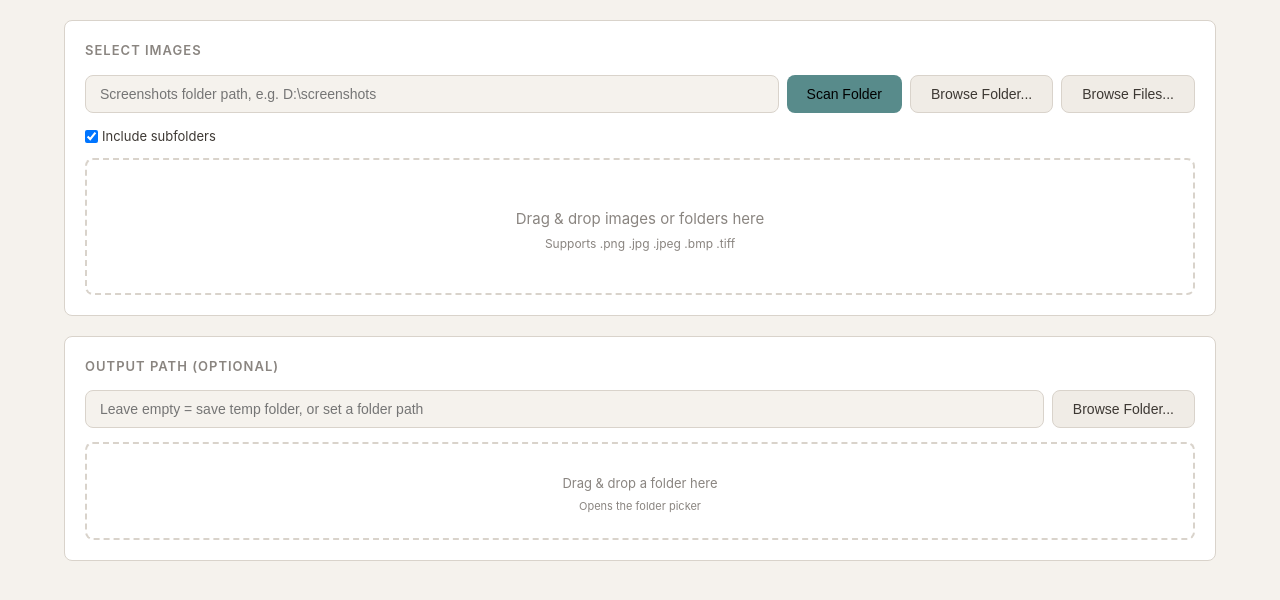
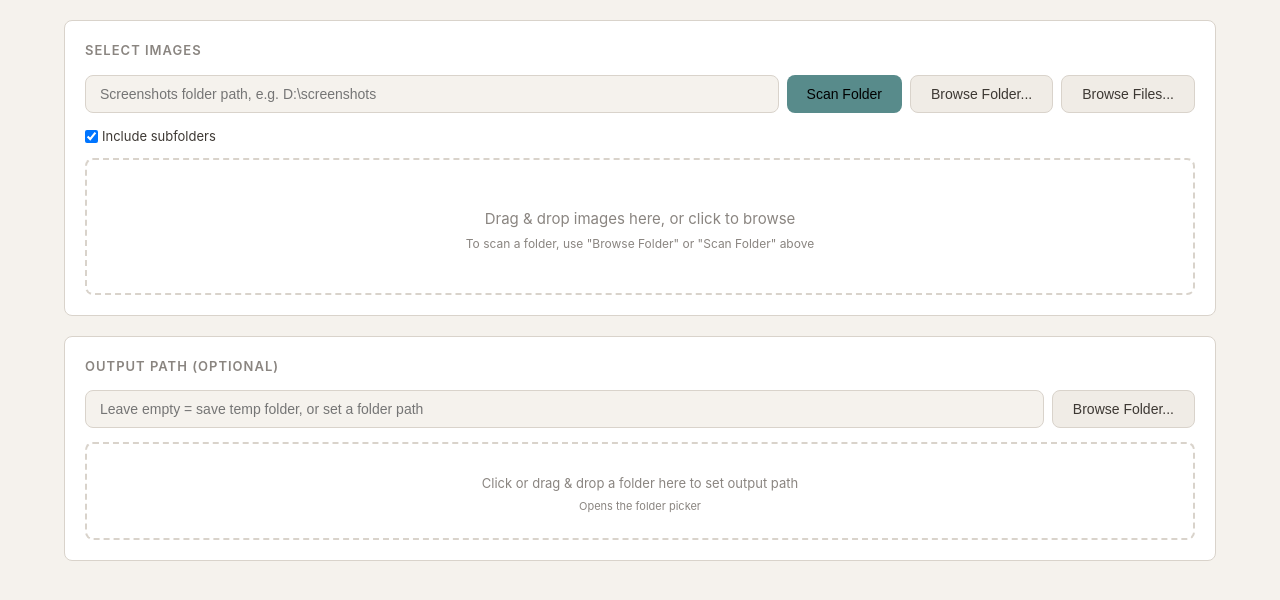
Before and after one commit to aREversez/image-optimizer, a FastAPI app: page / in a window 1280 px wide. Shown: the part 63-663 px from the top of the page. Run offline with FastAPI, Linux system fonts and the light colour scheme; some libraries are stand-ins or nearby versions.

Commit message:
fix: update drag-and-drop instructions and improve user notifications

```diff
--- a/app/main.py
+++ b/app/main.py
@@ -480,7 +480,7 @@ body{background:#f5f5f0;color:#333;font-family:system-ui,sans-serif;display:flex
 .overlay-view{flex:1;display:flex;flex-direction:column}
 .overlay-label{padding:8px 16px;font-size:12px;text-align:center;color:#888;background:#fafaf5;user-select:none}
 .overlay-wrap{flex:1;display:flex;align-items:center;justify-content:center;overflow:auto;padding:16px;background:#f0f0eb;cursor:pointer}
-.overlay-img{max-width:100%;max-height:100%;object-fit:contain}
+.overlay-img{width:100%;height:100%;object-fit:contain}
 </style>
 </head><body>"""
     result = None
--- a/app/templates/index.html
+++ b/app/templates/index.html
@@ -263,11 +263,10 @@ header h1 span { color: var(--accent); }
     </div>
     <div class="drop-zone" id="drop-zone">
       <div class="drop-zone-icon"></div>
-      <div class="drop-zone-text">Drag & drop images or folders here</div>
-      <div class="drop-zone-hint">Supports .png .jpg .jpeg .bmp .tiff</div>
+      <div class="drop-zone-text">Drag & drop images here, or click to browse</div>
+      <div class="drop-zone-hint">To scan a folder, use "Browse Folder" or "Scan Folder" above</div>
     </div>
     <input type="file" id="file-input" accept="image/png,image/jpeg,image/bmp" multiple style="display:none" />
-    <input type="file" id="folder-input" webkitdirectory style="display:none" />
   </div>
 
   <!-- Output Path -->
@@ -279,7 +278,7 @@ header h1 span { color: var(--accent); }
     </div>
     <div class="drop-zone drop-zone-compact" id="output-drop-zone">
       <div class="drop-zone-icon"></div>
-      <div class="drop-zone-text">Drag & drop a folder here</div>
+      <div class="drop-zone-text">Click or drag & drop a folder here to set output path</div>
       <div class="drop-zone-hint">Opens the folder picker</div>
     </div>
   </div>
@@ -404,7 +403,6 @@ const dirPath = $('dir-path'),
       scanBtn = $('scan-btn'),
       dropZone = $('drop-zone'),
       fileInput = $('file-input'),
-      folderInput = $('folder-input'),
       outputDir = $('output-dir'),
       outputBrowseBtn = $('output-browse-btn'),
       outputDropZone = $('output-drop-zone'),
@@ -440,6 +438,16 @@ function fmtSize(bytes) {
   return (bytes / 1048576).toFixed(2) + ' MB';
 }
 
+function showNotice(msg, type) {
+  const el = document.createElement('div');
+  el.style.cssText = 'position:fixed;bottom:24px;left:50%;transform:translateX(-50%);padding:10px 20px;border-radius:8px;font-size:14px;z-index:9999;box-shadow:0 4px 20px rgba(0,0,0,.15);transition:opacity .3s;max-width:90%';
+  el.style.background = type === 'info' ? '#588b8b' : type === 'err' ? '#c96b6b' : '#3d3833';
+  el.style.color = '#fff';
+  el.textContent = msg;
+  document.body.appendChild(el);
+  setTimeout(() => { el.style.opacity = '0'; setTimeout(() => el.remove(), 300); }, 4000);
+}
+
 // Health check
 async function checkHealth() {
   try {
@@ -464,7 +472,7 @@ async function checkHealth() {
 // Scan directory
 scanBtn.addEventListener('click', async () => {
   const path = dirPath.value.trim();
-  if (!path) { alert('Please enter a folder path'); return; }
+  if (!path) { showNotice('Please enter a folder path', 'err'); return; }
   const recursive = $('recursive-scan').checked;
   scanBtn.disabled = true;
   scanBtn.textContent = 'Scanning...';
@@ -475,13 +483,13 @@ scanBtn.addEventListener('click', async () => {
       body: JSON.stringify({ directory: path, recursive }),
     });
     const d = await r.json();
-    if (d.error) { alert(d.error); return; }
+    if (d.error) { showNotice(d.error, 'err'); return; }
     STATE.files = d.files;
     STATE.wsName = d.files[0]?.thumbnail?.split('/')[3] || '';
     renderFiles();
     showConfigSection();
   } catch(e) {
-    alert('Scan failed: ' + e.message);
+    showNotice('Scan failed: ' + e.message, 'err');
   } finally {
     scanBtn.disabled = false;
     scanBtn.textContent = 'Scan Folder';
@@ -496,12 +504,23 @@ fileInput.addEventListener('change', async (e) => {
   await uploadFiles(files);
 });
 
-// Folder input via browse folder button
-$('browse-folder-btn').addEventListener('click', () => folderInput.click());
-folderInput.addEventListener('change', async (e) => {
-  const files = e.target.files;
-  if (!files.length) return;
-  await uploadFolder(files);
+// Folder browser — uses server-side tkinter dialog to avoid browser warning
+$('browse-folder-btn').addEventListener('click', async () => {
+  try {
+    $('browse-folder-btn').disabled = true;
+    $('browse-folder-btn').textContent = 'Selecting...';
+    const r = await fetch('/api/browse-folder');
+    const d = await r.json();
+    if (d.path) {
+      dirPath.value = d.path;
+      scanBtn.click();
+    }
+  } catch(e) {
+    showNotice('Browse failed: ' + e.message, 'err');
+  } finally {
+    $('browse-folder-btn').disabled = false;
+    $('browse-folder-btn').textContent = 'Browse Folder...';
+  }
 });
 
 // Output path browse button
@@ -520,9 +539,11 @@ outputBrowseBtn.addEventListener('click', async () => {
   }
 });
 
-// Output path drag & drop — opens native folder picker to get real path
+// Output path click & drag & drop
+outputDropZone.addEventListener('click', () => outputBrowseBtn.click());
 outputDropZone.addEventListener('dragover', (e) => {
   e.preventDefault();
+  e.stopPropagation();
   outputDropZone.classList.add('drag-over');
 });
 outputDropZone.addEventListener('dragleave', () => {
@@ -530,24 +551,22 @@ outputDropZone.addEventListener('dragleave', () => {
 });
 outputDropZone.addEventListener('drop', (e) => {
   e.preventDefault();
+  e.stopPropagation();
   outputDropZone.classList.remove('drag-over');
-  // Show hint that drop triggers folder picker
-  const orig = outputDropZone.querySelector('.drop-zone-text');
-  if (orig) orig.textContent = 'Opening folder picker...';
-  fetch('/api/browse-folder').then(r => r.json()).then(d => {
-    if (d.path) outputDir.value = d.path;
-    if (orig) orig.textContent = 'Or drag & drop a folder here to set output path';
-  }).catch(() => {
-    if (orig) orig.textContent = 'Or drag & drop a folder here to set output path';
-  });
+  const dt = e.dataTransfer;
+  if (dt.items && Array.from(dt.items).some(i => i.webkitGetAsEntry && i.webkitGetAsEntry().isDirectory)) {
+    showNotice('Opening folder picker...', 'info');
+  }
+  outputBrowseBtn.click();
 });
 
 // Drag & drop
 dropZone.addEventListener('click', () => fileInput.click());
-dropZone.addEventListener('dragover', (e) => { e.preventDefault(); dropZone.classList.add('drag-over'); });
+dropZone.addEventListener('dragover', (e) => { e.preventDefault(); e.stopPropagation(); dropZone.classList.add('drag-over'); });
 dropZone.addEventListener('dragleave', () => dropZone.classList.remove('drag-over'));
 dropZone.addEventListener('drop', async (e) => {
   e.preventDefault();
+  e.stopPropagation();
   dropZone.classList.remove('drag-over');
   const files = e.dataTransfer.files;
   if (files.length) await uploadFiles(files);
@@ -571,36 +590,18 @@ async function uploadFiles(files) {
   try {
     const r = await fetch('/api/upload', { method: 'POST', body: formData });
     const d = await r.json();
-    if (d.error) { alert(d.error); return; }
+    if (d.error) { showNotice(d.error, 'err'); return; }
     STATE.files = d.files;
     STATE.wsName = d.files[0]?.thumbnail?.split('/')[3] || '';
     renderFiles();
     showConfigSection();
   } catch(e) {
-    alert('Upload failed: ' + e.message);
-  } finally {
-    resetDropZone();
-  }
-}
-
-// Folder upload via Browse Folder... (webkitdirectory input)
-async function uploadFolder(files) {
-  const formData = new FormData();
-  for (const f of files) {
-    const path = f.webkitRelativePath || f.name;
-    formData.append('files', new File([f], path, { type: f.type }));
-  }
-  setDropZoneUploading(files.length);
-  try {
-    const r = await fetch('/api/upload', { method: 'POST', body: formData });
-    const d = await r.json();
-    if (d.error) { alert(d.error); return; }
-    STATE.files = d.files;
-    STATE.wsName = d.files[0]?.thumbnail?.split('/')[3] || '';
-    renderFiles();
-    showConfigSection();
-  } catch(e) {
-    alert('Upload failed: ' + e.message);
+    const isFolder = files.length > 0 && files[0].webkitRelativePath;
+    if (isFolder) {
+      showNotice('Folder upload not supported in your browser. Use "Browse Folder" button instead.', 'info');
+    } else {
+      showNotice('Upload failed: ' + e.message, 'err');
+    }
   } finally {
     resetDropZone();
   }
@@ -721,7 +722,7 @@ startBtn.addEventListener('click', async () => {
     });
     const d = await r.json();
     if (d.error) {
-      alert(d.error);
+      showNotice(d.error, 'err');
       STATE.isRunning = false;
       updateStartButtonState();
       return;
@@ -730,7 +731,7 @@ startBtn.addEventListener('click', async () => {
     // Poll progress
     STATE.pollTimer = setInterval(pollProgress, 400);
   } catch(e) {
-    alert('Start failed: ' + e.message);
+    showNotice('Start failed: ' + e.message, 'err');
     STATE.isRunning = false;
     updateStartButtonState();
   }
```
